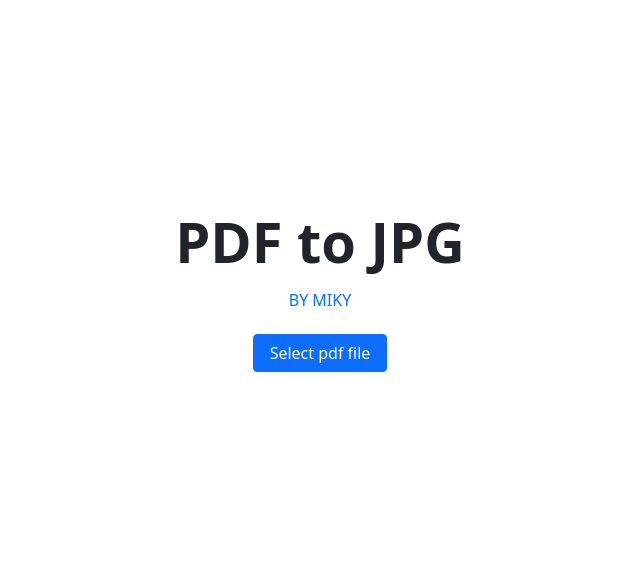
After one commit to Mike-in-Maine/DjangoWebsite, a Django app: page /sj/ in a window 1280 px wide. The commit adds this page. Shown: the top 563 px of the page, without its empty margins (320-960 px from the left). Run offline with Django 4.2, Linux system fonts and the light colour scheme.

Commit message:
All pages have bootstrap and they are aligned in center.

```diff
--- a/password_generator/generator/templates/generator/base.html
+++ b/password_generator/generator/templates/generator/base.html
@@ -1,3 +1,5 @@
+<!-- {% extends 'generator/home.html' %}
+
 <!DOCTYPE html>
 <html lang="en">
 <head>
--- a/password_generator/generator/templates/generator/home.html
+++ b/password_generator/generator/templates/generator/home.html
@@ -1,5 +1,4 @@
-<!DOCTYPE html>
-<html lang="en">
+
 <head>
     <meta charset="UTF-8">
     <title>This is the home page, suck it bitches!!!</title>
@@ -34,5 +33,3 @@
 <p><a href="/about"> About this little stupid project... </a></p>
 <p><a href="/out"> Get the fuck out of here! </a></p>
 </div>
-</body>
-</html>
--- /dev/null
+++ b/password_generator/generator/templates/generator/sj.html
@@ -0,0 +1,24 @@
+<!DOCTYPE html>
+<html lang="en">
+    <head>
+        <meta charset="UTF-8"/>
+        <title>Convert PDF to Jpg</title>
+        <link rel="stylesheet" href="blocks.css"/>
+    </head>
+    <body>
+        <link href="https://cdn.jsdelivr.net/npm/bootstrap@5.1.3/dist/css/bootstrap.min.css" rel="stylesheet" integrity="sha384-1BmE4kWBq78iYhFldvKuhfTAU6auU8tT94WrHftjDbrCEXSU1oBoqyl2QvZ6jIW3" crossorigin="anonymous"/>
+        <figure>
+</figure>
+        <section class="pb-5 pt-5 text-center">
+            <div class="container pb-5 pt-5">
+                <div class="pb-5 pt-5 row text-dark">
+                    <div class="col-lg-9 col-xl-8 ms-auto me-auto pb-5 pt-5">
+                        <h5 class="display-4 fw-bold mb-3 text-dark">PDF to JPG</h5>
+                        <p class="h6 text-primary text-uppercase">by Miky</p>
+                        <p class="fw-light lead mb-4"></p><a href="#" class="btn btn-primary pe-3 ps-3">Select pdf file</a>
+                    </div>
+                </div>
+            </div>
+        </section>
+    </body>
+</html>
--- a/password_generator/generator/views.py
+++ b/password_generator/generator/views.py
@@ -4,22 +4,11 @@ import random
 # Create your views here.
 import pandas as pd
 
-
-def table(request):
-    df = pd.read_csv("generator/templates/generator/april.csv")
-    # 'tableview/static/csv/20_Startups.csv' is the django
-    # directory where csv file exist.
-    # Manipulate DataFrame using to_html() function
-    geeks_object = df.to_html()
-    print(geeks_object)
-    myname = "Miky"
-
-    return HttpResponse(request, 'generator/password.html', {'table':geeks_object, 'name':myname})
-
+def sj(request):
+    return render(request, 'generator/sj.html')
 
 def home(request):
     return render(request, 'generator/home.html')
-
 
 def password(request):
     df = pd.read_csv("generator/templates/generator/april.csv")
@@ -27,8 +16,6 @@ def password(request):
     # directory where csv file exist.
     # Manipulate DataFrame using to_html() function
     geeks_object = df.to_html()
-
-
 
     characters = list('abcdefghijklmnopqrstuvwxyz')
     if request.GET.get('uppercase'):
@@ -50,4 +37,18 @@ def about(request):
 def out(request):
     return render(request, 'generator/exit.html')
 
+#___Other functions____
+
+
+#def table(request):
+#    df = pd.read_csv("generator/templates/generator/april.csv")
+#    # 'tableview/static/csv/20_Startups.csv' is the django
+#    # directory where csv file exist.
+#    # Manipulate DataFrame using to_html() function
+#    geeks_object = df.to_html()
+#    print(geeks_object)
+#    myname = "Miky"
+
+#    return HttpResponse(request, 'generator/password.html', {'table':geeks_object, 'name':myname})
+
 #table('generatedpassword/')
--- a/password_generator/password_generator/urls.py
+++ b/password_generator/password_generator/urls.py
@@ -23,5 +23,6 @@ urlpatterns = [
     path('generatedpassword/',views.password, name='password'),
     path('about/',views.about, name='about'),
     path('out/',views.out, name='out'),
-    path('generatedpassword/',views.table, name ="table")
+
+    path('sj/',views.sj, name ="sj")
 ]
```
